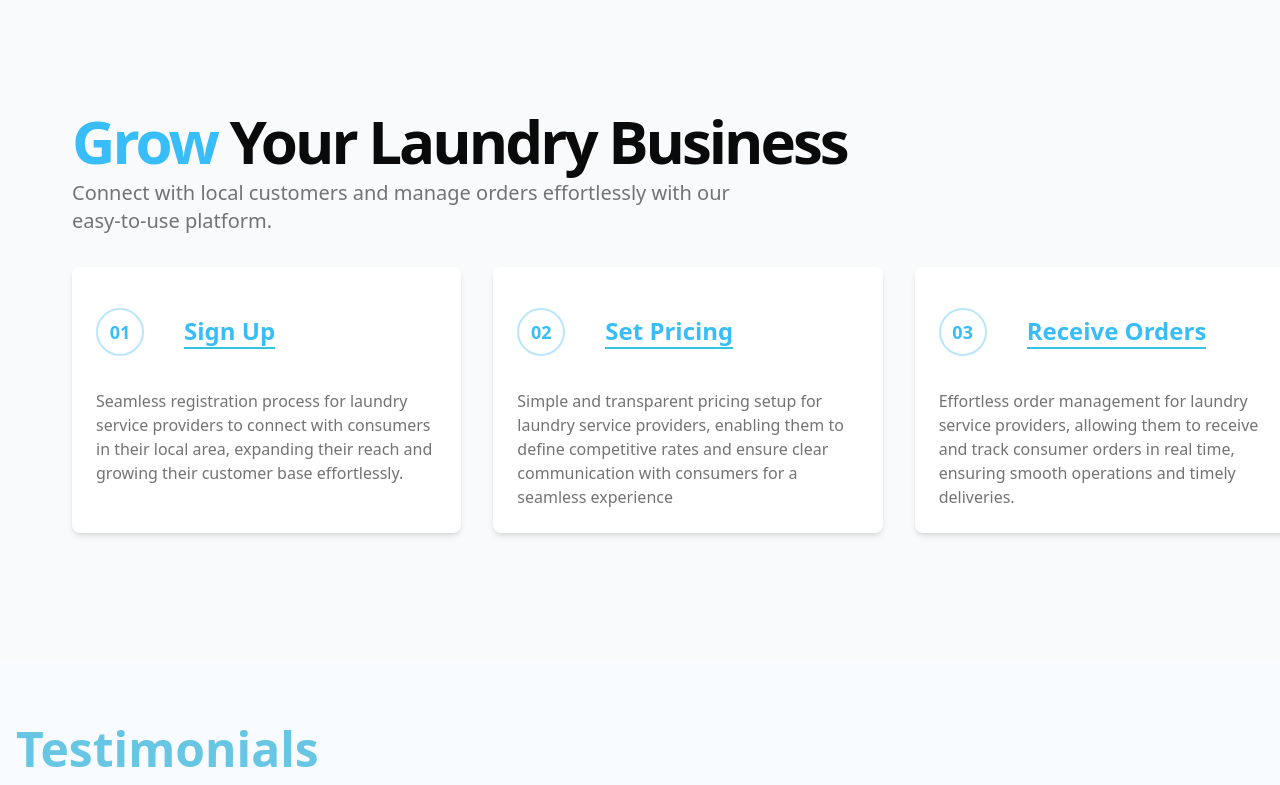
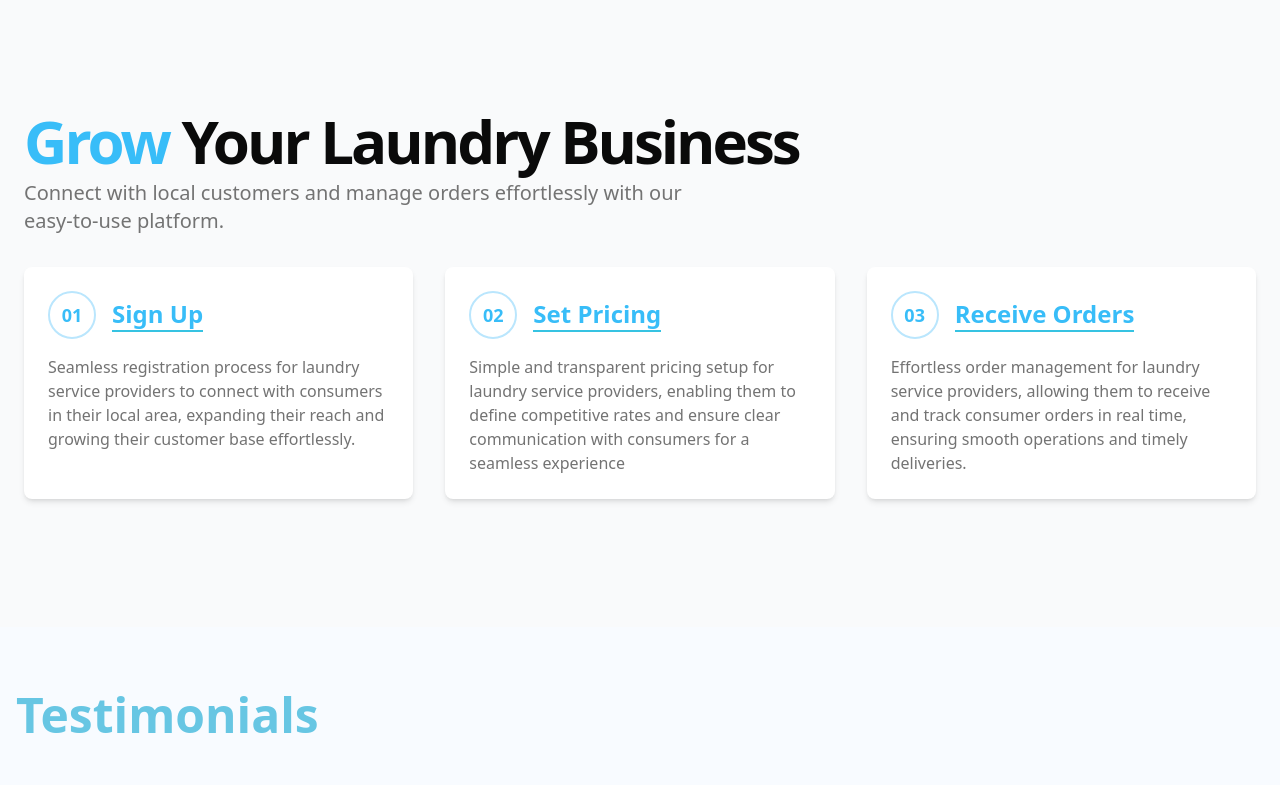
Before and after one commit to Aristocratjnr/Consumer-dashboard, a Next.js app: page /LandingPage in a window 1280 px wide. Shown: the part 2670-3455 px from the top of the page. Built offline with nearby package versions, Linux system fonts and the light colour scheme.

Commit message:
fixed horizontal scroll

```diff
--- a/src/app/LandingPage/page.tsx
+++ b/src/app/LandingPage/page.tsx
@@ -10,7 +10,7 @@ import Testimonial from "@/components/HomePage/Testimonial";
 
 export default function LandingPage() {
   return (
-    <div className="overflow-x-hidden">
+    <div>
       <NavBar />
       <HeroSection />
       <ServicesSection />
--- a/src/components/HomePage/ProcessText.tsx
+++ b/src/components/HomePage/ProcessText.tsx
@@ -23,8 +23,8 @@ export default function ProcessText() {
   ];
 
   return (
-    <section className="ml-12 w-full py-12 md:py-24 lg:py-32">
-      <div className="container px-4 md:px-6">
+    <section className="w-full py-12 md:py-24 lg:py-32">
+      <div className="container mx-auto px-4 md:px-6">
         <div className="flex flex-col items-start gap-4 md:gap-8">
           <div className="flex max-w-[980px] flex-col items-start gap-2">
             <h1 className="text-3xl font-bold leading-tight tracking-tighter md:text-5xl lg:text-6xl">
@@ -46,7 +46,7 @@ export default function ProcessText() {
                     <div className="flex h-12 w-12 items-center justify-center rounded-full border-2 border-sky-200 text-lg font-semibold text-sky-400">
                       {feature.number}
                     </div>
-                    <h3 className="m-6 border-b-2 border-[#36C3E2] text-2xl font-semibold text-sky-400">
+                    <h3 className="border-b-2 border-[#36C3E2] text-2xl font-semibold text-sky-400">
                       {feature.title}
                     </h3>
                   </div>
```
